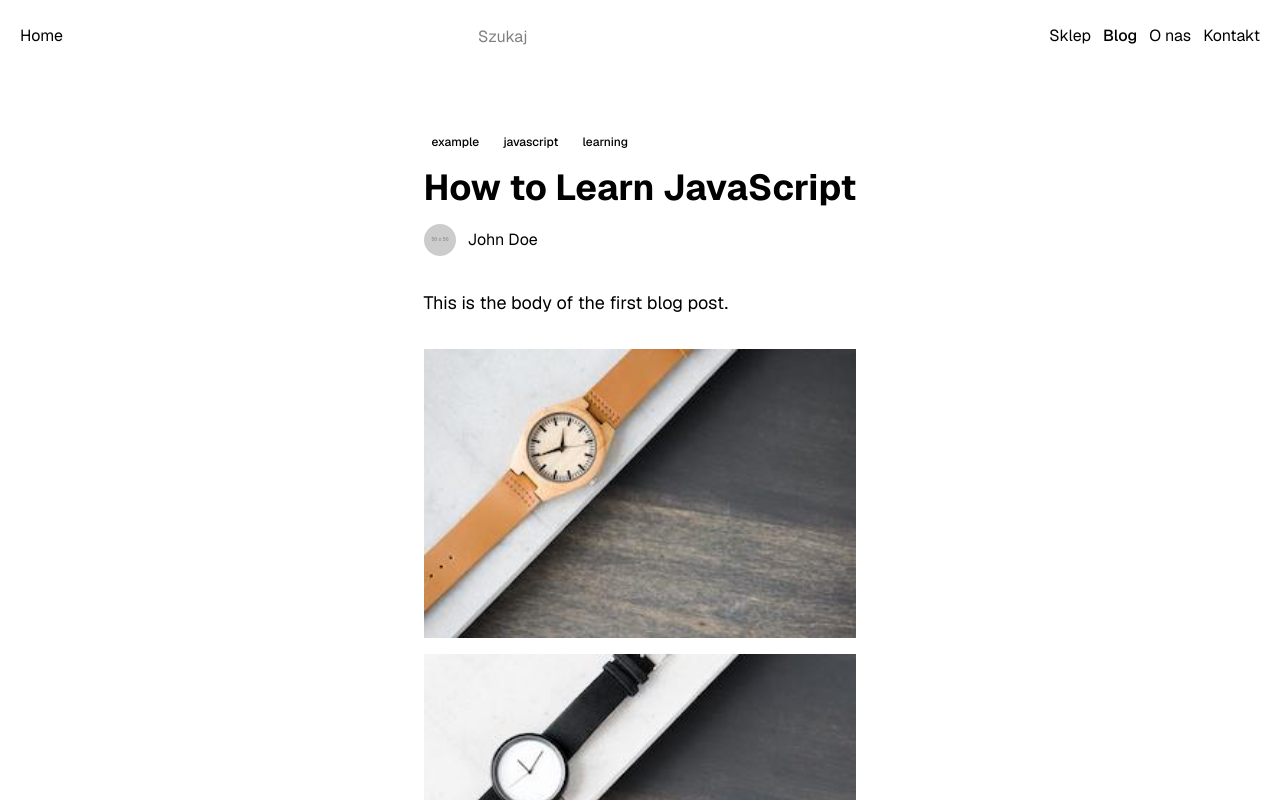
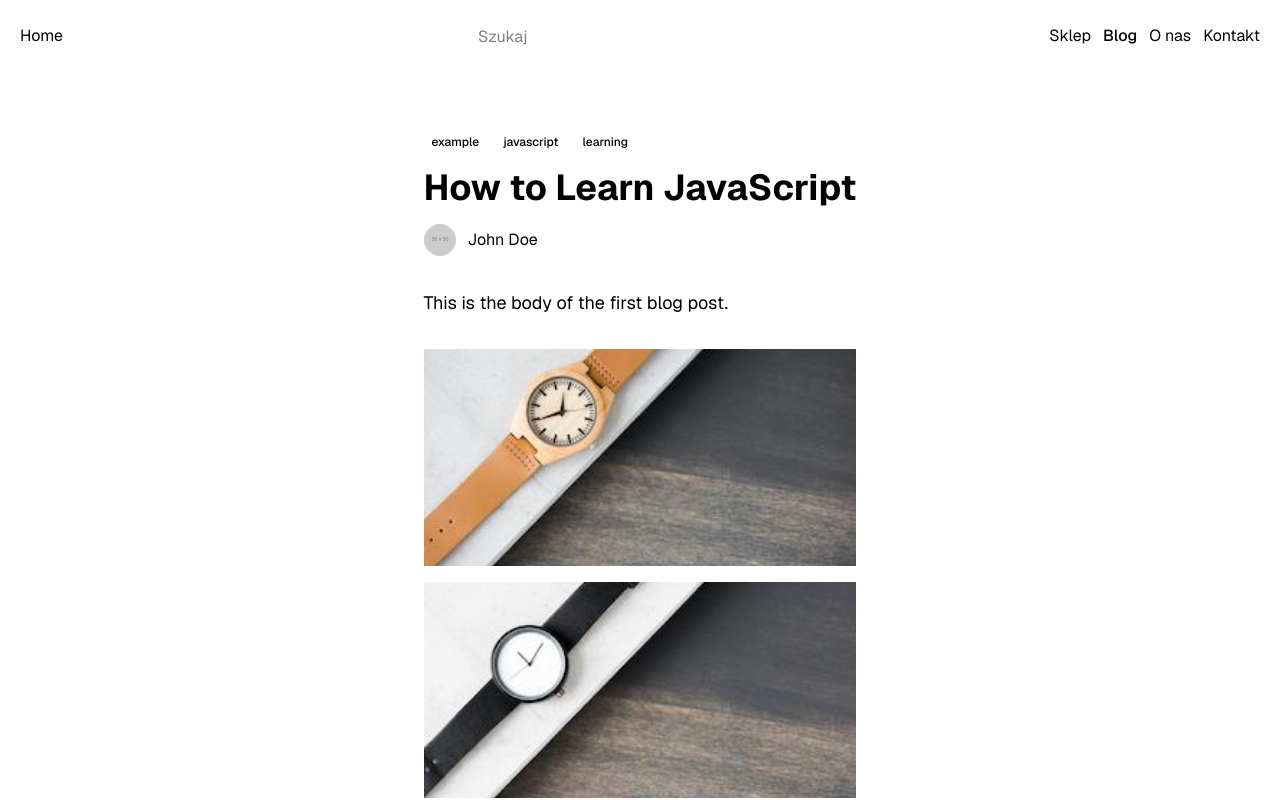
Before and after one commit to ev45ive/sages-nextjs-open-1126, a Next.js app: page /blog/1 in a window 1280 px wide. Shown: the top 800 px of the page. Built offline with nearby package versions, Linux system fonts and the light colour scheme.

Commit message:
Next/Image - Optimized images

```diff
--- a/next.config.ts
+++ b/next.config.ts
@@ -5,6 +5,14 @@ const nextConfig: NextConfig = {
   cacheComponents: true,
   partialPrefetching: true,
   reactCompiler: true,
+  images: {
+    remotePatterns: [
+      {
+        protocol: "https",
+        hostname: "placehold.co",
+      },
+    ],
+  },
   turbopack: {
     rules: {
       "*.css": {
--- a/src/app/(marketing)/blog/[postId]/page.tsx
+++ b/src/app/(marketing)/blog/[postId]/page.tsx
@@ -71,14 +71,18 @@ export default async function PostPage(props: PageProps<"/blog/[postId]">) {
       {post.images.length > 0 && (
         <div className="grid gap-4 sm:grid-cols-2">
           {post.images.map((src, index) => (
-            <Image
+            <div
               key={src}
-              src={src}
-              alt={`${post.title} - image ${index + 1}`}
-              width={600}
-              height={300}
-              className="w-full rounded-xl object-cover"
-            />
+              className="relative aspect-2/1 overflow-hidden rounded-xl bg-muted"
+            >
+              <Image
+                src={src}
+                alt={`${post.title} - image ${index + 1}`}
+                fill
+                sizes="(min-width: 768px) 376px, (min-width: 640px) 50vw, 100vw"
+                className="object-cover"
+              />
+            </div>
           ))}
         </div>
       )}
```
Also changed, not shown: 1 other file (tests, documents, lock files or other folders).
